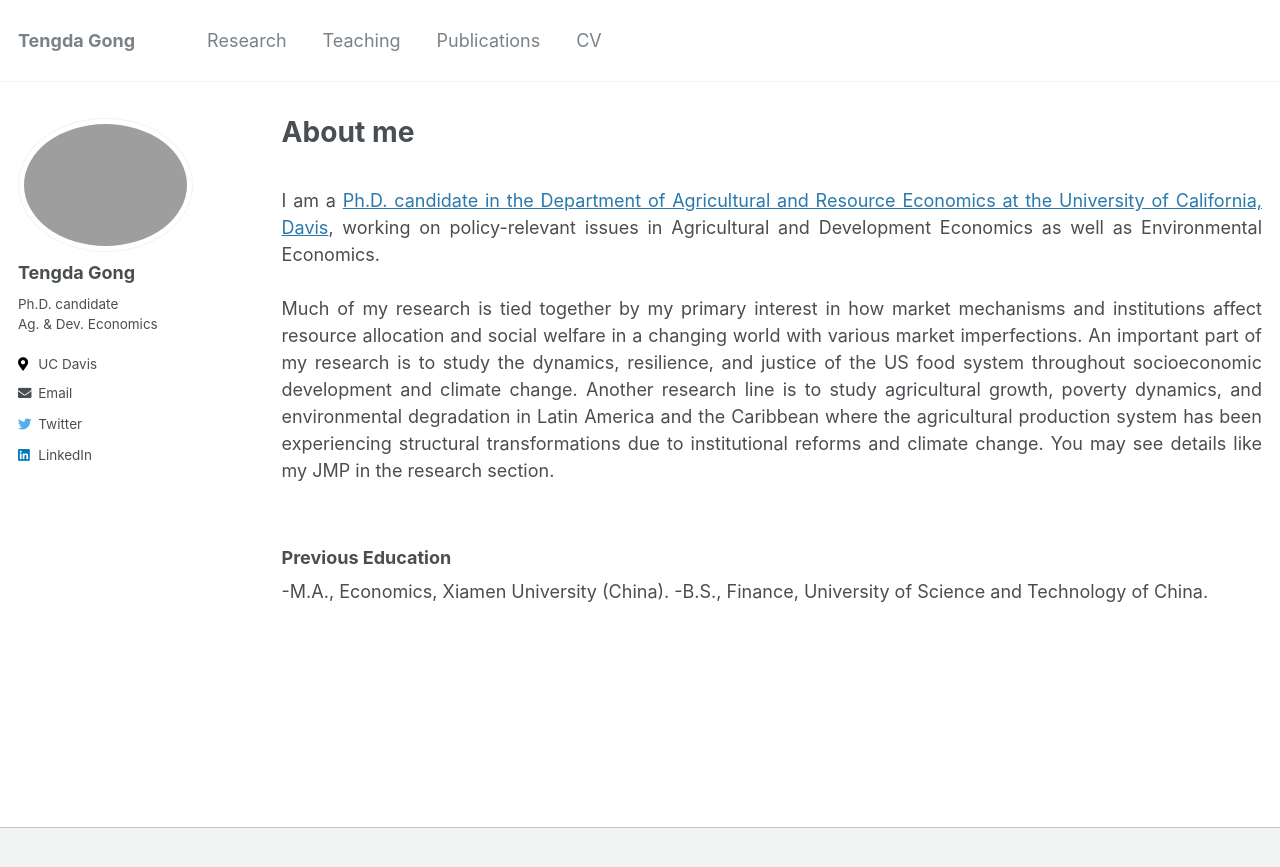
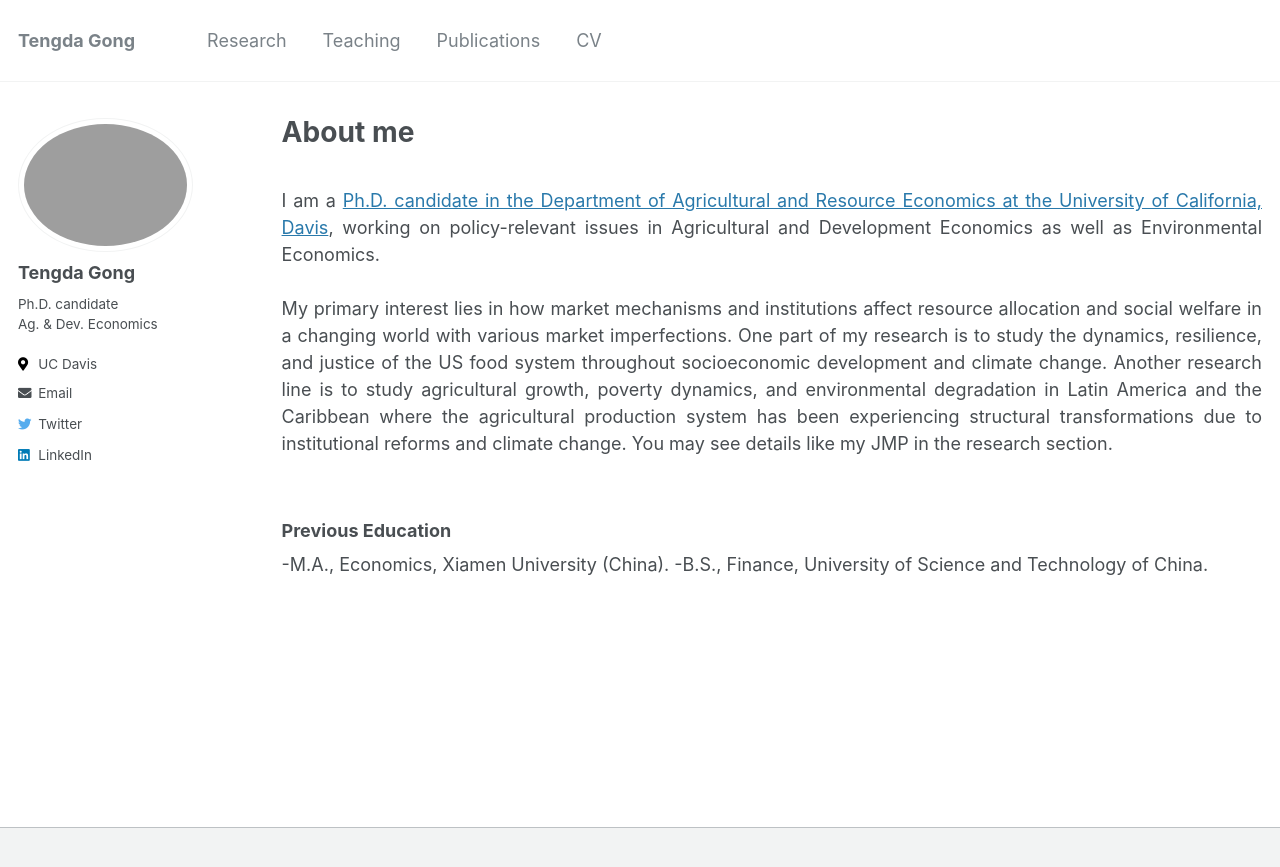
Before and after one commit to tendakung/tendakung.github.io, a Jekyll site: the page built from _pages/about.md, in a window 1280 px wide. Shown: the top 867 px of the page. Built offline with Jekyll 4.4.1, drawn with Linux system fonts in a browser that asks for light colours.

Commit message:
Update about.md

```diff
--- a/_pages/about.md
+++ b/_pages/about.md
@@ -11,7 +11,7 @@ redirect_from:
 I am a [Ph.D. candidate in the Department of Agricultural and Resource Economics at the University of California, Davis](https://are.ucdavis.edu/people/grad-students/phd/tengda-gong/), working on policy-relevant issues in Agricultural and Development Economics as well as Environmental Economics.
 <br>
 <br>
-Much of my research is tied together by my primary interest in how market mechanisms and institutions affect resource allocation and social welfare in a changing world with various market imperfections. An important part of my research is to study the dynamics, resilience, and justice of the US food system throughout socioeconomic development and climate change. Another research line is to study agricultural growth, poverty dynamics, and environmental degradation in Latin America and the Caribbean where the agricultural production system has been experiencing structural transformations due to institutional reforms and climate change. You may see details like my JMP in the research section.
+My primary interest lies in how market mechanisms and institutions affect resource allocation and social welfare in a changing world with various market imperfections. One part of my research is to study the dynamics, resilience, and justice of the US food system throughout socioeconomic development and climate change. Another research line is to study agricultural growth, poverty dynamics, and environmental degradation in Latin America and the Caribbean where the agricultural production system has been experiencing structural transformations due to institutional reforms and climate change. You may see details like my JMP in the research section.
 <br>
 <br>
 ### Previous Education
```
